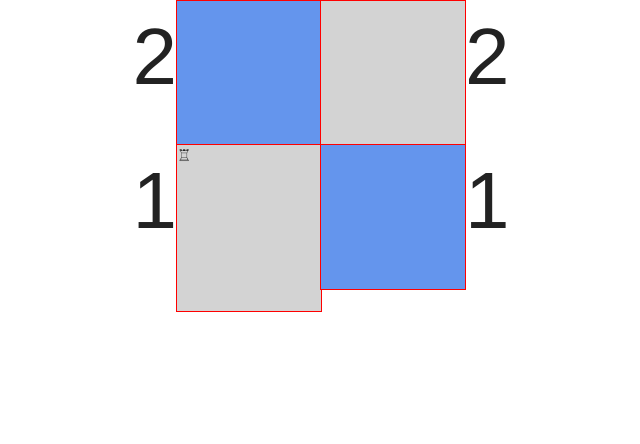
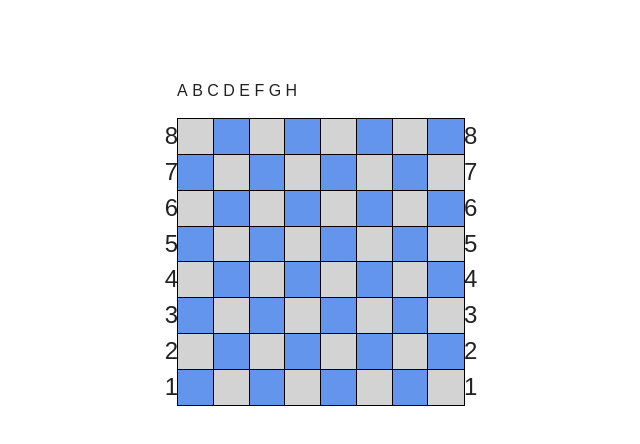
Before and after one commit to pcreglow/TIY-Chessboard, a website: page index.html in a window 1280 px wide. Shown: the whole page, without its empty margins (319-959 px from the left). Drawn offline with Linux system fonts and the light colour scheme.

Commit message:
Letters added to top of board

```diff
--- a/css/main.css
+++ b/css/main.css
@@ -95,14 +95,17 @@ textarea {
    Author's custom styles
    ========================================================================== */
 .container {
-  border: 1px solid;
-  width: 80%; margin: 0 auto;
+  width: 80%; margin: 5% auto;
   min-width: 1in;
   max-width: 3in;
 }
 
+p {
+  display: inline-block;
+}
+
 .chessboard {
-
+  border: 1px solid;
 }
 /* Row Styles */
 .chessboard .row {
@@ -112,7 +115,7 @@ textarea {
 }
 .chessboard .row::before,
 .chessboard .row::after {
-  font-size: 500%;
+  font-size: 150%;
   position: absolute;
 }
 .chessboard .row::before {
@@ -120,6 +123,30 @@ textarea {
 }
 .chessboard .row::after {
   left: 100%;
+}
+.chessboard .rank-8::before,
+.chessboard .rank-8::after {
+  content: '8';
+}
+.chessboard .rank-7::before,
+.chessboard .rank-7::after {
+  content: '7';
+}
+.chessboard .rank-6::before,
+.chessboard .rank-6::after {
+  content: '6';
+}
+.chessboard .rank-5::before,
+.chessboard .rank-5::after {
+  content: '5';
+}
+.chessboard .rank-4::before,
+.chessboard .rank-4::after {
+  content: '4';
+}
+.chessboard .rank-3::before,
+.chessboard .rank-3::after {
+  content: '3';
 }
 .chessboard .rank-2::before,
 .chessboard .rank-2::after {
@@ -129,23 +156,25 @@ textarea {
 .chessboard .rank-1::after {
   content: '1';
 }
+
+
 /* END Row Styles */
 
 .chessboard .square {
-  background-color: cornflowerblue;
+  background-color: lightgrey;
   display: block;
-  width: 50%; padding-bottom: 50%;
-  outline: 1px solid red;
+  width: 12.5%; padding-bottom: 12.5%;
+  outline: 1px solid black;
   float: left;
 }
 .chessboard .row:nth-child(even) .square:nth-child(even) {
+  background-color: lightgrey;
+}
+.chessboard .row:nth-child(even) .square:nth-child(odd) {
   background-color: cornflowerblue;
 }
-.chessboard .row:nth-child(even) .square:nth-child(odd) {
-  background-color: lightgray;
-}
 .chessboard .square:nth-child(even) {
-  background-color: lightgray;
+  background-color: cornflowerblue;
 }
 
 .piece {
--- a/index.html
+++ b/index.html
@@ -21,28 +21,120 @@
             <p class="browserupgrade">You are using an <strong>outdated</strong> browser. Please <a href="http://browsehappy.com/">upgrade your browser</a> to improve your experience.</p>
         <![endif]-->
 
-      <!-- big @$$ container... -->
-      <main class="container">
-        <style>
-        </style>
+  <!-- big @$$ container... -->
+  <main class="container">
+    <style>
+    </style>
+
+    <div class="top">
+      <p class"letter">A</p>
+      <p class"letter">B</p>
+      <p class"letter">C</p>
+      <p class"letter">D</p>
+      <p class"letter">E</p>
+      <p class"letter">F</p>
+      <p class"letter">G</p>
+      <p class"letter">H</p>
+    </div>
 
     <div class="chessboard">
+
+
+      <ul class="row rank-8">
+        <li class="square file-a"></li>
+        <li class="square file-b"></li>
+        <li class="square file-c"></li>
+        <li class="square file-d"></li>
+        <li class="square file-e"></li>
+        <li class="square file-f"></li>
+        <li class="square file-g"></li>
+        <li class="square file-h"></li>
+      </ul>
+
+      <ul class="row rank-7">
+        <li class="square file-a"></li>
+        <li class="square file-b"></li>
+        <li class="square file-c"></li>
+        <li class="square file-d"></li>
+        <li class="square file-e"></li>
+        <li class="square file-f"></li>
+        <li class="square file-g"></li>
+        <li class="square file-h"></li>
+      </ul>
+
+      <ul class="row rank-6">
+        <li class="square file-a"></li>
+        <li class="square file-b"></li>
+        <li class="square file-c"></li>
+        <li class="square file-d"></li>
+        <li class="square file-e"></li>
+        <li class="square file-f"></li>
+        <li class="square file-g"></li>
+        <li class="square file-h"></li>
+      </ul>
+
+      <ul class="row rank-5">
+        <li class="square file-a"></li>
+        <li class="square file-b"></li>
+        <li class="square file-c"></li>
+        <li class="square file-d"></li>
+        <li class="square file-e"></li>
+        <li class="square file-f"></li>
+        <li class="square file-g"></li>
+        <li class="square file-h"></li>
+      </ul>
+
+      <ul class="row rank-4">
+        <li class="square file-a"></li>
+        <li class="square file-b"></li>
+        <li class="square file-c"></li>
+        <li class="square file-d"></li>
+        <li class="square file-e"></li>
+        <li class="square file-f"></li>
+        <li class="square file-g"></li>
+        <li class="square file-h"></li>
+      </ul>
+
+      <ul class="row rank-3">
+        <li class="square file-a"></li>
+        <li class="square file-b"></li>
+        <li class="square file-c"></li>
+        <li class="square file-d"></li>
+        <li class="square file-e"></li>
+        <li class="square file-f"></li>
+        <li class="square file-g"></li>
+        <li class="square file-h"></li>
+      </ul>
+
       <ul class="row rank-2">
-        <li class="square file-a">
+        <li class="square file-a"></li>
         <!-- single square -->
-        </li>
+        <li class="square file-b"></li>
+        <li class="square file-c"></li>
+        <li class="square file-d"></li>
+        <li class="square file-e"></li>
+        <li class="square file-f"></li>
+        <li class="square file-g"></li>
+        <li class="square file-h"></li>
+      </ul>
 
+      <ul class="row rank-1">
+        <!-- .row -->
+        <li class="square file-a"></li>
         <li class="square file-b"></li>
-      </ul><!-- .row -->
-      <ul class="row rank-1">
-        <li class="square file-a">&#x2656;</li>
+        <li class="square file-c"></li>
+        <li class="square file-d"></li>
+        <li class="square file-e"></li>
+        <li class="square file-f"></li>
+        <li class="square file-g"></li>
+        <li class="square file-h"></li>
+      </ul>
+      <!-- .row -->
+    </div>
+    <!-- .chessboard &#x2656;-->
 
-        <li class="square file b"></li>
-
-      </ul><!-- .row -->
-    </div><!-- .chessboard -->
-
-  </main><!-- .container -->
+  </main>
+  <!-- .container -->
 </body>
 
 </html>
```
